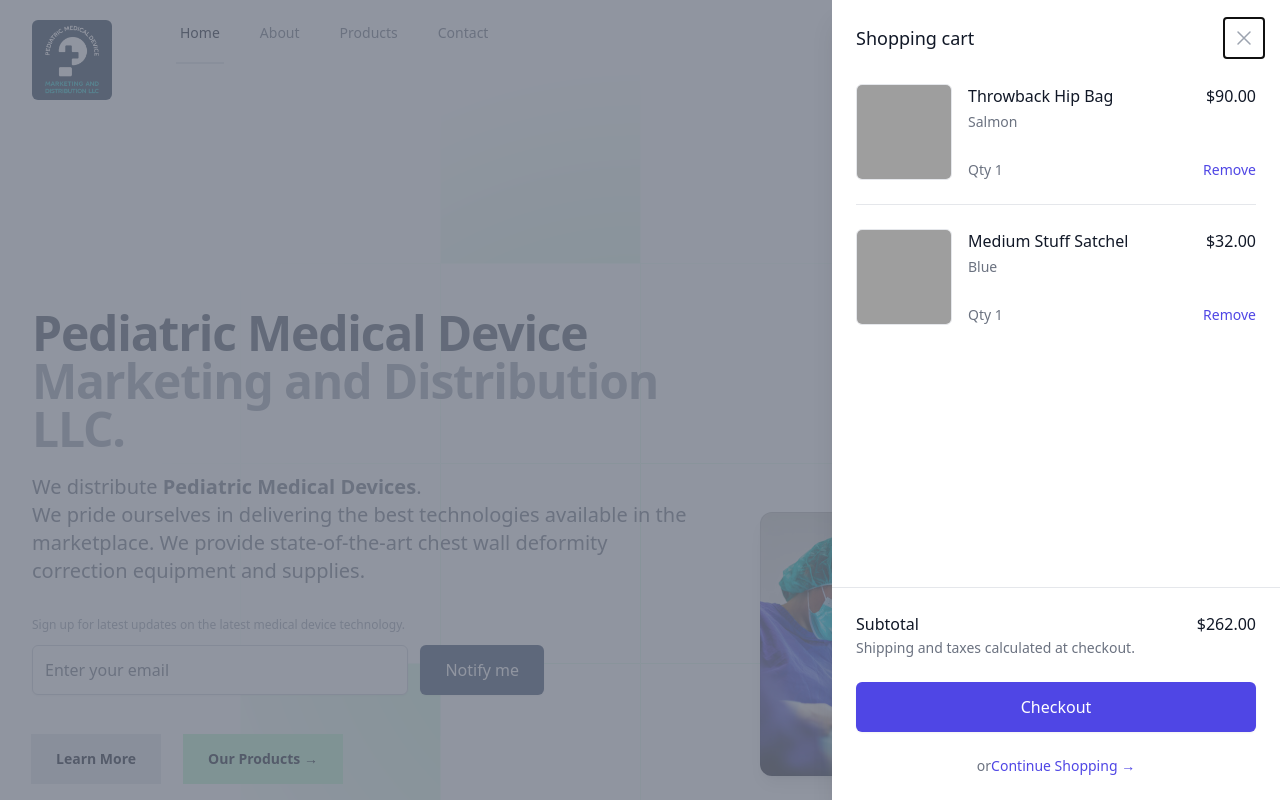
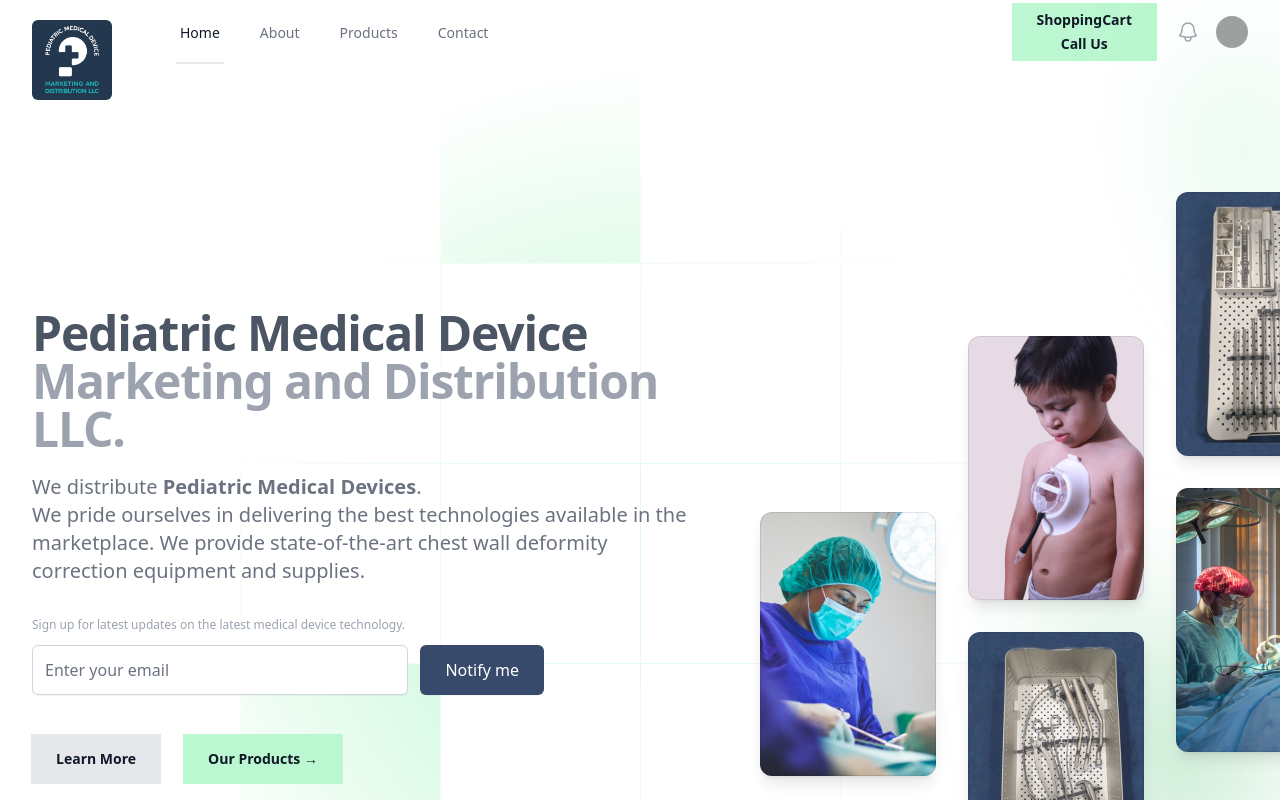
Before and after one commit to Bwogi/pmdmdinc, a React (Create React App) app: page / in a window 1280 px wide. Shown: the top 800 px of the page. Built offline with nearby package versions, Linux system fonts and the light colour scheme; grey boxes are pictures that could not be loaded.

Commit message:
disabled products

```diff
--- a/src/components/ShoppingCart/ShoppingCart.jsx
+++ b/src/components/ShoppingCart/ShoppingCart.jsx
@@ -1,172 +1,180 @@
-import { Fragment, useState } from "react";
-import { Dialog, Transition } from "@headlessui/react";
-import { XMarkIcon } from "@heroicons/react/24/outline";
-import { Link } from "react-router-dom";
+import React from "react";
 
-const products = [
-  {
-    id: 1,
-    name: "Throwback Hip Bag",
-    href: "#",
-    color: "Salmon",
-    price: "$90.00",
-    quantity: 1,
-    imageSrc:
-      "https://tailwindui.com/img/ecommerce-images/shopping-cart-page-04-product-01.jpg",
-    imageAlt:
-      "Salmon orange fabric pouch with match zipper, gray zipper pull, and adjustable hip belt.",
-  },
-  {
-    id: 2,
-    name: "Medium Stuff Satchel",
-    href: "#",
-    color: "Blue",
-    price: "$32.00",
-    quantity: 1,
-    imageSrc:
-      "https://tailwindui.com/img/ecommerce-images/shopping-cart-page-04-product-02.jpg",
-    imageAlt:
-      "Front of satchel with blue canvas body, black straps and handle, drawstring top, and front zipper pouch.",
-  },
-  // More products...
-];
+const ShoppingCart = () => {
+  return <div>ShoppingCart</div>;
+};
 
-export default function ShoppingCart() {
-  const [open, setOpen] = useState(true);
+export default ShoppingCart;
 
-  return (
-    <Transition.Root show={open} as={Fragment}>
-      <Dialog as="div" className="relative z-10" onClose={setOpen}>
-        <Transition.Child
-          as={Fragment}
-          enter="ease-in-out duration-500"
-          enterFrom="opacity-0"
-          enterTo="opacity-100"
-          leave="ease-in-out duration-500"
-          leaveFrom="opacity-100"
-          leaveTo="opacity-0"
-        >
-          <div className="fixed inset-0 bg-gray-500 bg-opacity-75 transition-opacity" />
-        </Transition.Child>
+// import { Fragment, useState } from "react";
+// import { Dialog, Transition } from "@headlessui/react";
+// import { XMarkIcon } from "@heroicons/react/24/outline";
+// import { Link } from "react-router-dom";
 
-        <div className="fixed inset-0 overflow-hidden">
-          <div className="absolute inset-0 overflow-hidden">
-            <div className="pointer-events-none fixed inset-y-0 right-0 flex max-w-full pl-10">
-              <Transition.Child
-                as={Fragment}
-                enter="transform transition ease-in-out duration-500 sm:duration-700"
-                enterFrom="translate-x-full"
-                enterTo="translate-x-0"
-                leave="transform transition ease-in-out duration-500 sm:duration-700"
-                leaveFrom="translate-x-0"
-                leaveTo="translate-x-full"
-              >
-                <Dialog.Panel className="pointer-events-auto w-screen max-w-md">
-                  <div className="flex h-full flex-col overflow-y-scroll bg-white shadow-xl">
-                    <div className="flex-1 overflow-y-auto px-4 py-6 sm:px-6">
-                      <div className="flex items-start justify-between">
-                        <Dialog.Title className="text-lg font-medium text-gray-900">
-                          Shopping cart
-                        </Dialog.Title>
-                        <div className="ml-3 flex h-7 items-center">
-                          <button
-                            type="button"
-                            className="relative -m-2 p-2 text-gray-400 hover:text-gray-500"
-                            onClick={() => setOpen(false)}
-                          >
-                            <span className="absolute -inset-0.5" />
-                            <span className="sr-only">Close panel</span>
-                            <XMarkIcon className="h-6 w-6" aria-hidden="true" />
-                          </button>
-                        </div>
-                      </div>
+// const products = [
+//   {
+//     id: 1,
+//     name: "Throwback Hip Bag",
+//     href: "#",
+//     color: "Salmon",
+//     price: "$90.00",
+//     quantity: 1,
+//     imageSrc:
+//       "https://tailwindui.com/img/ecommerce-images/shopping-cart-page-04-product-01.jpg",
+//     imageAlt:
+//       "Salmon orange fabric pouch with match zipper, gray zipper pull, and adjustable hip belt.",
+//   },
+//   {
+//     id: 2,
+//     name: "Medium Stuff Satchel",
+//     href: "#",
+//     color: "Blue",
+//     price: "$32.00",
+//     quantity: 1,
+//     imageSrc:
+//       "https://tailwindui.com/img/ecommerce-images/shopping-cart-page-04-product-02.jpg",
+//     imageAlt:
+//       "Front of satchel with blue canvas body, black straps and handle, drawstring top, and front zipper pouch.",
+//   },
+//   // More products...
+// ];
 
-                      <div className="mt-8">
-                        <div className="flow-root">
-                          <ul className="-my-6 divide-y divide-gray-200">
-                            {products.map((product) => (
-                              <li key={product.id} className="flex py-6">
-                                <div className="h-24 w-24 flex-shrink-0 overflow-hidden rounded-md border border-gray-200">
-                                  <img
-                                    src={product.imageSrc}
-                                    alt={product.imageAlt}
-                                    className="h-full w-full object-cover object-center"
-                                  />
-                                </div>
+// export default function ShoppingCart() {
+//   const [open, setOpen] = useState(true);
 
-                                <div className="ml-4 flex flex-1 flex-col">
-                                  <div>
-                                    <div className="flex justify-between text-base font-medium text-gray-900">
-                                      <h3>
-                                        <Link to={product.href}>
-                                          {product.name}
-                                        </Link>
-                                      </h3>
-                                      <p className="ml-4">{product.price}</p>
-                                    </div>
-                                    <p className="mt-1 text-sm text-gray-500">
-                                      {product.color}
-                                    </p>
-                                  </div>
-                                  <div className="flex flex-1 items-end justify-between text-sm">
-                                    <p className="text-gray-500">
-                                      Qty {product.quantity}
-                                    </p>
+//   return (
+//     <Transition.Root show={open} as={Fragment}>
+//       <Dialog as="div" className="relative z-10" onClose={setOpen}>
+//         <Transition.Child
+//           as={Fragment}
+//           enter="ease-in-out duration-500"
+//           enterFrom="opacity-0"
+//           enterTo="opacity-100"
+//           leave="ease-in-out duration-500"
+//           leaveFrom="opacity-100"
+//           leaveTo="opacity-0"
+//         >
+//           <div className="fixed inset-0 bg-gray-500 bg-opacity-75 transition-opacity" />
+//         </Transition.Child>
 
-                                    <div className="flex">
-                                      <button
-                                        type="button"
-                                        className="font-medium text-indigo-600 hover:text-indigo-500"
-                                      >
-                                        Remove
-                                      </button>
-                                    </div>
-                                  </div>
-                                </div>
-                              </li>
-                            ))}
-                          </ul>
-                        </div>
-                      </div>
-                    </div>
+//         <div className="fixed inset-0 overflow-hidden">
+//           <div className="absolute inset-0 overflow-hidden">
+//             <div className="pointer-events-none fixed inset-y-0 right-0 flex max-w-full pl-10">
+//               <Transition.Child
+//                 as={Fragment}
+//                 enter="transform transition ease-in-out duration-500 sm:duration-700"
+//                 enterFrom="translate-x-full"
+//                 enterTo="translate-x-0"
+//                 leave="transform transition ease-in-out duration-500 sm:duration-700"
+//                 leaveFrom="translate-x-0"
+//                 leaveTo="translate-x-full"
+//               >
+//                 <Dialog.Panel className="pointer-events-auto w-screen max-w-md">
+//                   <div className="flex h-full flex-col overflow-y-scroll bg-white shadow-xl">
+//                     <div className="flex-1 overflow-y-auto px-4 py-6 sm:px-6">
+//                       <div className="flex items-start justify-between">
+//                         <Dialog.Title className="text-lg font-medium text-gray-900">
+//                           Shopping cart
+//                         </Dialog.Title>
+//                         <div className="ml-3 flex h-7 items-center">
+//                           <button
+//                             type="button"
+//                             className="relative -m-2 p-2 text-gray-400 hover:text-gray-500"
+//                             onClick={() => setOpen(false)}
+//                           >
+//                             <span className="absolute -inset-0.5" />
+//                             <span className="sr-only">Close panel</span>
+//                             <XMarkIcon className="h-6 w-6" aria-hidden="true" />
+//                           </button>
+//                         </div>
+//                       </div>
 
-                    <div className="border-t border-gray-200 px-4 py-6 sm:px-6">
-                      <div className="flex justify-between text-base font-medium text-gray-900">
-                        <p>Subtotal</p>
-                        <p>$262.00</p>
-                      </div>
-                      <p className="mt-0.5 text-sm text-gray-500">
-                        Shipping and taxes calculated at checkout.
-                      </p>
-                      <div className="mt-6">
-                        <Link
-                          to="#"
-                          className="flex items-center justify-center rounded-md border border-transparent bg-indigo-600 px-6 py-3 text-base font-medium text-white shadow-sm hover:bg-indigo-700"
-                        >
-                          Checkout
-                        </Link>
-                      </div>
-                      <div className="mt-6 flex justify-center text-center text-sm text-gray-500">
-                        <p>
-                          or
-                          <button
-                            type="button"
-                            className="font-medium text-indigo-600 hover:text-indigo-500"
-                            onClick={() => setOpen(false)}
-                          >
-                            Continue Shopping
-                            <span aria-hidden="true"> &rarr;</span>
-                          </button>
-                        </p>
-                      </div>
-                    </div>
-                  </div>
-                </Dialog.Panel>
-              </Transition.Child>
-            </div>
-          </div>
-        </div>
-      </Dialog>
-    </Transition.Root>
-  );
-}
+//                       <div className="mt-8">
+//                         <div className="flow-root">
+//                           <ul className="-my-6 divide-y divide-gray-200">
+//                             {products.map((product) => (
+//                               <li key={product.id} className="flex py-6">
+//                                 <div className="h-24 w-24 flex-shrink-0 overflow-hidden rounded-md border border-gray-200">
+//                                   <img
+//                                     src={product.imageSrc}
+//                                     alt={product.imageAlt}
+//                                     className="h-full w-full object-cover object-center"
+//                                   />
+//                                 </div>
+
+//                                 <div className="ml-4 flex flex-1 flex-col">
+//                                   <div>
+//                                     <div className="flex justify-between text-base font-medium text-gray-900">
+//                                       <h3>
+//                                         <Link to={product.href}>
+//                                           {product.name}
+//                                         </Link>
+//                                       </h3>
+//                                       <p className="ml-4">{product.price}</p>
+//                                     </div>
+//                                     <p className="mt-1 text-sm text-gray-500">
+//                                       {product.color}
+//                                     </p>
+//                                   </div>
+//                                   <div className="flex flex-1 items-end justify-between text-sm">
+//                                     <p className="text-gray-500">
+//                                       Qty {product.quantity}
+//                                     </p>
+
+//                                     <div className="flex">
+//                                       <button
+//                                         type="button"
+//                                         className="font-medium text-indigo-600 hover:text-indigo-500"
+//                                       >
+//                                         Remove
+//                                       </button>
+//                                     </div>
+//                                   </div>
+//                                 </div>
+//                               </li>
+//                             ))}
+//                           </ul>
+//                         </div>
+//                       </div>
+//                     </div>
+
+//                     <div className="border-t border-gray-200 px-4 py-6 sm:px-6">
+//                       <div className="flex justify-between text-base font-medium text-gray-900">
+//                         <p>Subtotal</p>
+//                         <p>$262.00</p>
+//                       </div>
+//                       <p className="mt-0.5 text-sm text-gray-500">
+//                         Shipping and taxes calculated at checkout.
+//                       </p>
+//                       <div className="mt-6">
+//                         <Link
+//                           to="#"
+//                           className="flex items-center justify-center rounded-md border border-transparent bg-indigo-600 px-6 py-3 text-base font-medium text-white shadow-sm hover:bg-indigo-700"
+//                         >
+//                           Checkout
+//                         </Link>
+//                       </div>
+//                       <div className="mt-6 flex justify-center text-center text-sm text-gray-500">
+//                         <p>
+//                           or
+//                           <button
+//                             type="button"
+//                             className="font-medium text-indigo-600 hover:text-indigo-500"
+//                             onClick={() => setOpen(false)}
+//                           >
+//                             Continue Shopping
+//                             <span aria-hidden="true"> &rarr;</span>
+//                           </button>
+//                         </p>
+//                       </div>
+//                     </div>
+//                   </div>
+//                 </Dialog.Panel>
+//               </Transition.Child>
+//             </div>
+//           </div>
+//         </div>
+//       </Dialog>
+//     </Transition.Root>
+//   );
+// }
```
